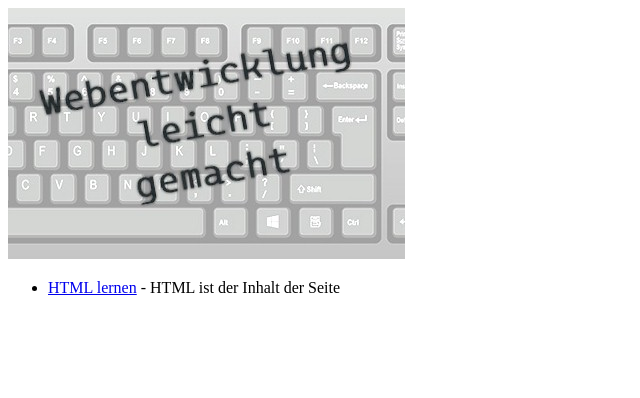
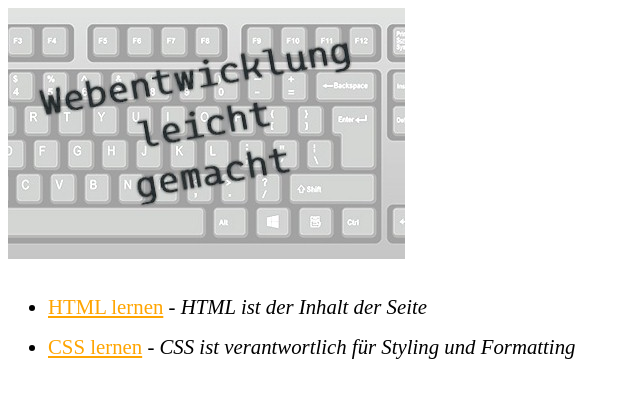
Before and after one commit to edwardtanguay/wlg001, a plain HTML site: page index.html in a window 1280 px wide. Shown: the whole page, without its empty margins (0-640 px from the left). Drawn offline with Linux system fonts and the light colour scheme.

Commit message:
added CSS

```diff
--- /dev/null
+++ b/css/main.css
@@ -0,0 +1,17 @@
+a {
+    color: orange;
+}
+
+.description {
+    font-style: italic;
+}
+
+li {
+    margin-right: 2rem;
+    font-size: 1.3rem;
+    margin-bottom: 1rem;
+}
+
+ul {
+    margin-top: 2rem;
+}
--- a/index.html
+++ b/index.html
@@ -5,12 +5,14 @@
     <meta http-equiv="X-UA-Compatible" content="IE=edge">
     <meta name="viewport" content="width=device-width, initial-scale=1.0">
     <title>Webentwicklung</title>
+    <link rel="stylesheet" href="css/main.css">
 </head>
 <body>
     <img src="images/webentwicklung.jpg"/>
 
     <ul>
-        <li><a href="https://www.w3schools.com/html">HTML lernen</a> - HTML ist der Inhalt der Seite</li>
+        <li><a href="https://www.w3schools.com/html">HTML lernen</a> <span class="description">- HTML ist der Inhalt der Seite</span></li>
+        <li><a href="https://www.w3schools.com/css">CSS lernen</a> <span class="description">- CSS ist verantwortlich für Styling und Formatting</span></li>
     </ul>
 </body>
 </html>
```
Also changed, not shown: dev/notes.txt.
